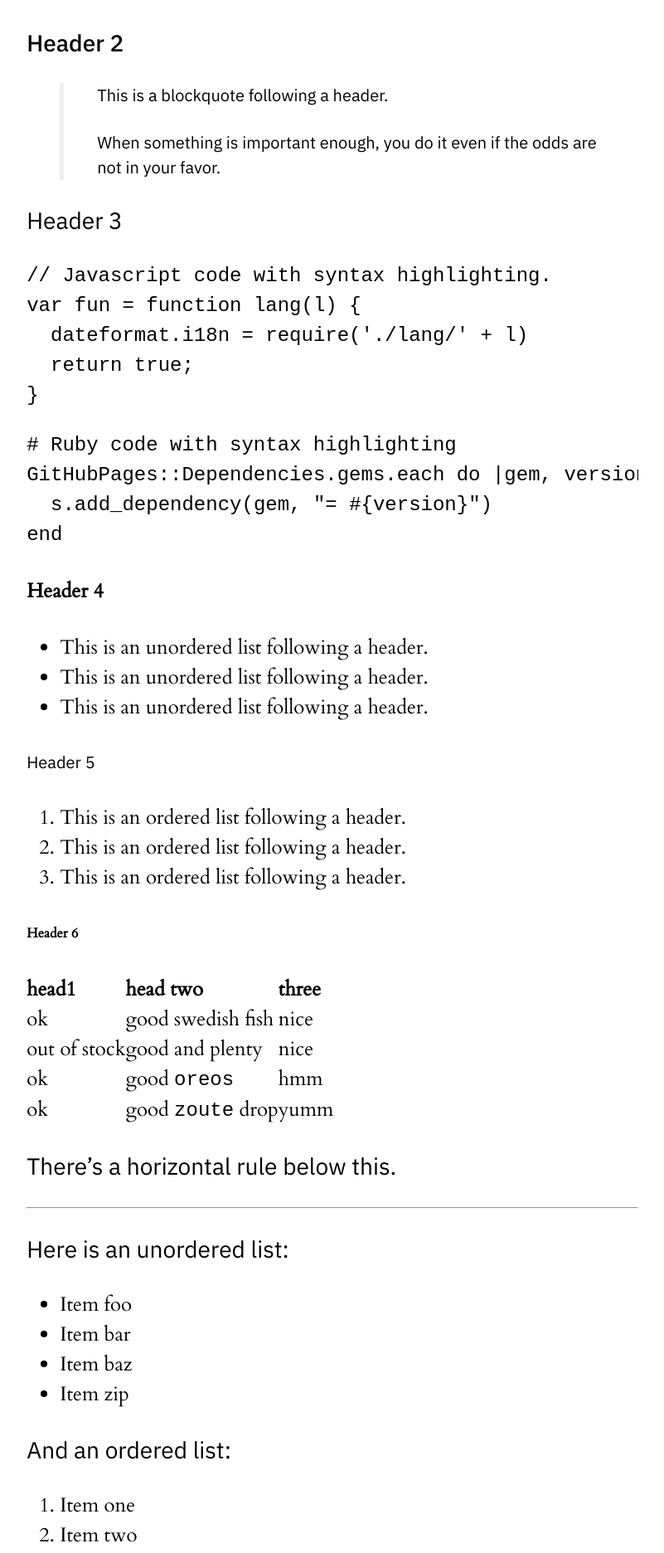
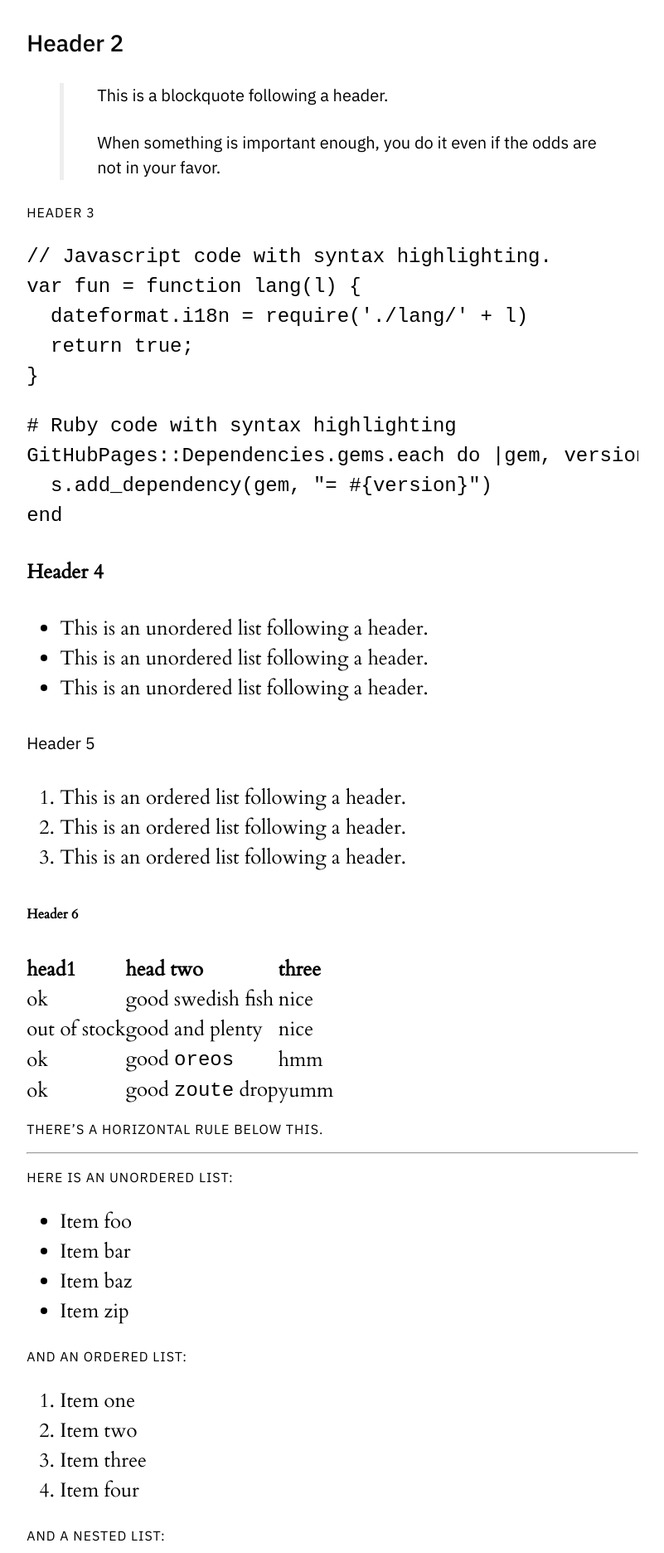
Before and after one commit to Designing-Hope/designing-hope.github.io, a Jekyll site: the page built from index.md, in a window 1280 px wide. Shown: the part 1264-3136 px from the top of the page at 83% size, without its empty margins (239-1040 px from the left). Built offline with Jekyll 4.4.1, drawn with Linux system fonts in a browser that asks for light colours.

Commit message:
h3 styling

```diff
--- a/_sass/main.scss
+++ b/_sass/main.scss
@@ -57,6 +57,14 @@ h3{
   font-family: "IBM Plex Sans", sans-serif;
   font-weight: 400;
   font-style: normal;
+  font-size: 16px;
+  text-transform: uppercase;
+  letter-spacing: 1px;
+  display: block;
+  margin-block-start: 1em;
+  margin-block-end: 1em;
+  margin-inline-start: 0px;
+  margin-inline-end: 0px;
   -webkit-font-smoothing: antialiased;
   -moz-osx-font-smoothing: grayscale;
 }
```
